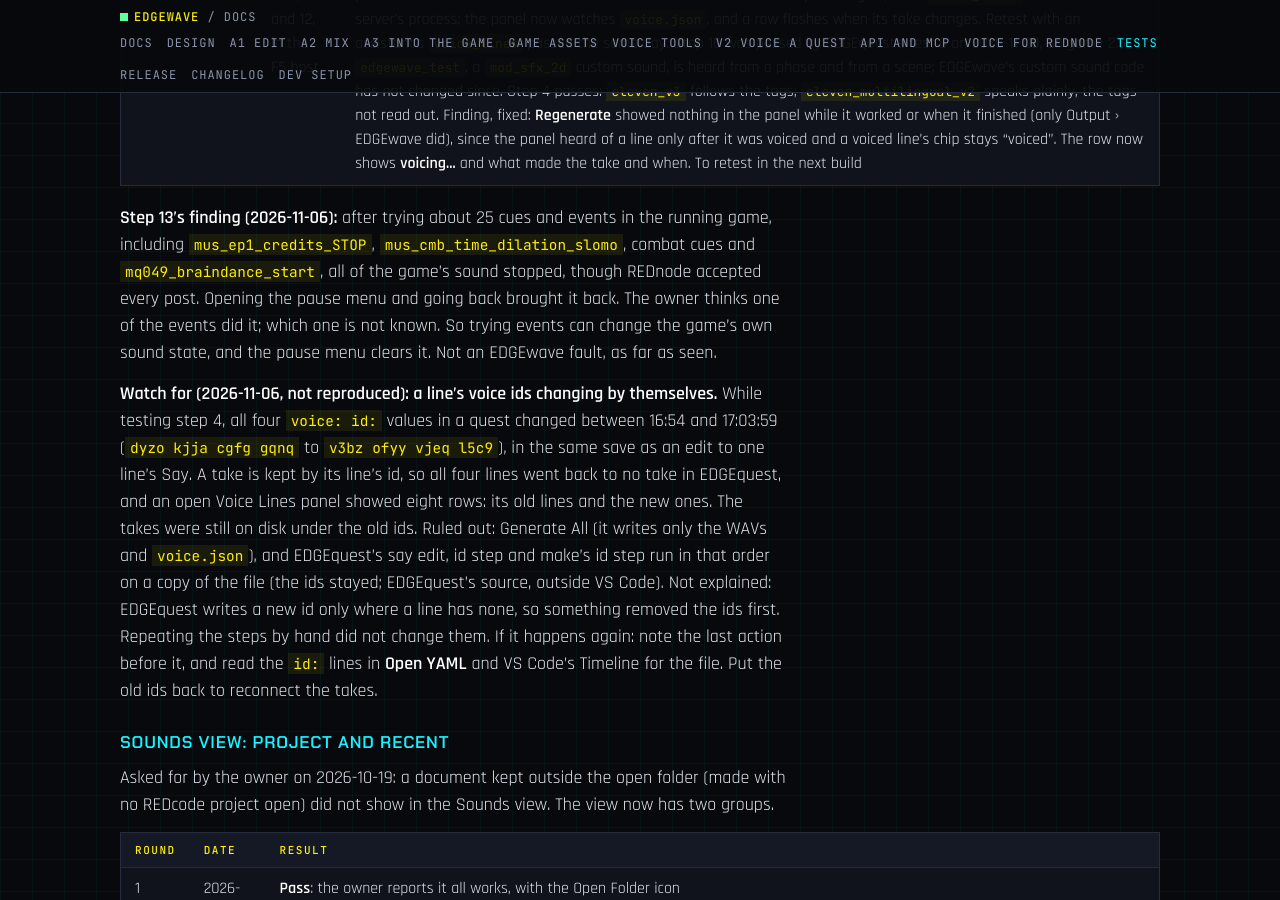
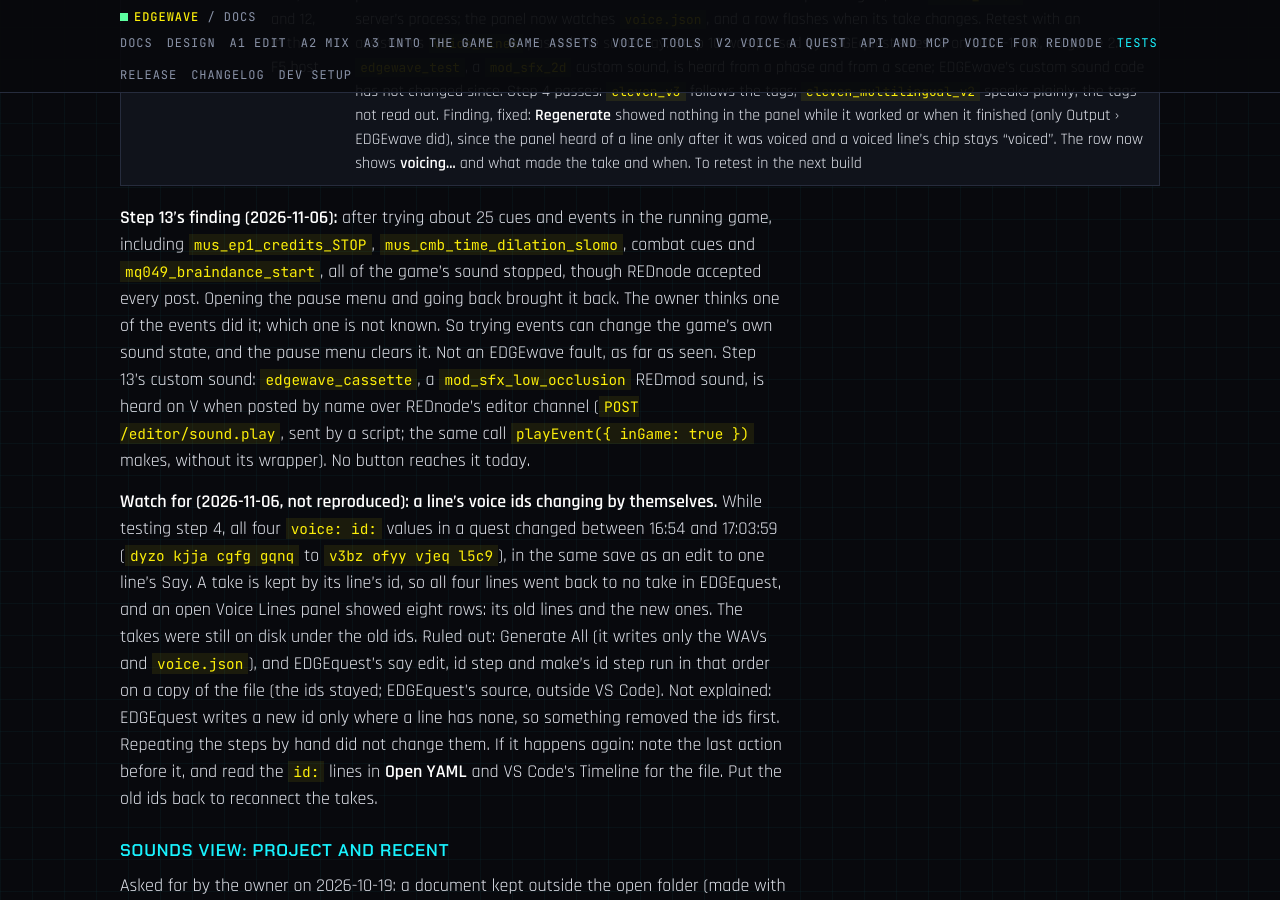
Before and after one commit to Edgemodders/EDGEwave, a Jekyll site: the page built from docs/testing.md, in a window 1280 px wide and 900 px high, scrolled down 22853 px. Built offline with Jekyll 4.4.1, drawn with Linux system fonts in a browser that asks for light colours; our own code applies the rules of GitHub Pages for plain Markdown files.

Commit message:
Testing: a custom sound plays in the game over REDnode's editor channel
Co-Authored-By: Claude Opus 5.5 <noreply@anthropic.com>

```diff
--- a/docs/testing.md
+++ b/docs/testing.md
@@ -347,7 +347,7 @@ What is built: [V2 Voice a quest](voice-lines.html) and [API and MCP](api.html).
 |---|---|---|---|
 | 1 | 2026-11-06 | Steps 1 to 9, 11 and 12, in the F5 host | All pass. Steps 1 to 3 with a scene where only V speaks (so no other speaker's voice). Step 11's finding, fixed: an open panel did not show an assistant's new takes until it was closed and opened again, since `voice_lines` runs in the MCP server's process; the panel now watches `voice.json`, and a row flashes when its take changes. Retest with an assistant's `voice_lines` passed the same day. Step 10 was passed by EDGEquest's test 6 on 2026-11-03, on game 2.5: `edgewave_test`, a `mod_sfx_2d` custom sound, is heard from a phase and from a scene; EDGEwave's custom sound code has not changed since. Step 4 passes: `eleven_v3` follows the tags; `eleven_multilingual_v2` speaks plainly, the tags not read out. Finding, fixed: **Regenerate** showed nothing in the panel while it worked or when it finished (only Output › EDGEwave did), since the panel heard of a line only after it was voiced and a voiced line's chip stays "voiced". The row now shows **voicing…** and what made the take and when. To retest in the next build |
 
-**Step 13's finding (2026-11-06):** after trying about 25 cues and events in the running game, including `mus_ep1_credits_STOP`, `mus_cmb_time_dilation_slomo`, combat cues and `mq049_braindance_start`, all of the game's sound stopped, though REDnode accepted every post. Opening the pause menu and going back brought it back. The owner thinks one of the events did it; which one is not known. So trying events can change the game's own sound state, and the pause menu clears it. Not an EDGEwave fault, as far as seen.
+**Step 13's finding (2026-11-06):** after trying about 25 cues and events in the running game, including `mus_ep1_credits_STOP`, `mus_cmb_time_dilation_slomo`, combat cues and `mq049_braindance_start`, all of the game's sound stopped, though REDnode accepted every post. Opening the pause menu and going back brought it back. The owner thinks one of the events did it; which one is not known. So trying events can change the game's own sound state, and the pause menu clears it. Not an EDGEwave fault, as far as seen. Step 13's custom sound: `edgewave_cassette`, a `mod_sfx_low_occlusion` REDmod sound, is heard on V when posted by name over REDnode's editor channel (`POST /editor/sound.play`, sent by a script; the same call `playEvent({ inGame: true })` makes, without its wrapper). No button reaches it today.
 
 **Watch for (2026-11-06, not reproduced): a line's voice ids changing by themselves.** While testing step 4, all four `voice: id:` values in a quest changed between 16:54 and 17:03:59 (`dyzo kjja cgfg gqnq` to `v3bz ofyy vjeq l5c9`), in the same save as an edit to one line's Say. A take is kept by its line's id, so all four lines went back to no take in EDGEquest, and an open Voice Lines panel showed eight rows: its old lines and the new ones. The takes were still on disk under the old ids. Ruled out: Generate All (it writes only the WAVs and `voice.json`), and EDGEquest's say edit, id step and make's id step run in that order on a copy of the file (the ids stayed; EDGEquest's source, outside VS Code). Not explained: EDGEquest writes a new id only where a line has none, so something removed the ids first. Repeating the steps by hand did not change them. If it happens again: note the last action before it, and read the `id:` lines in **Open YAML** and VS Code's Timeline for the file. Put the old ids back to reconnect the takes.
 
```
